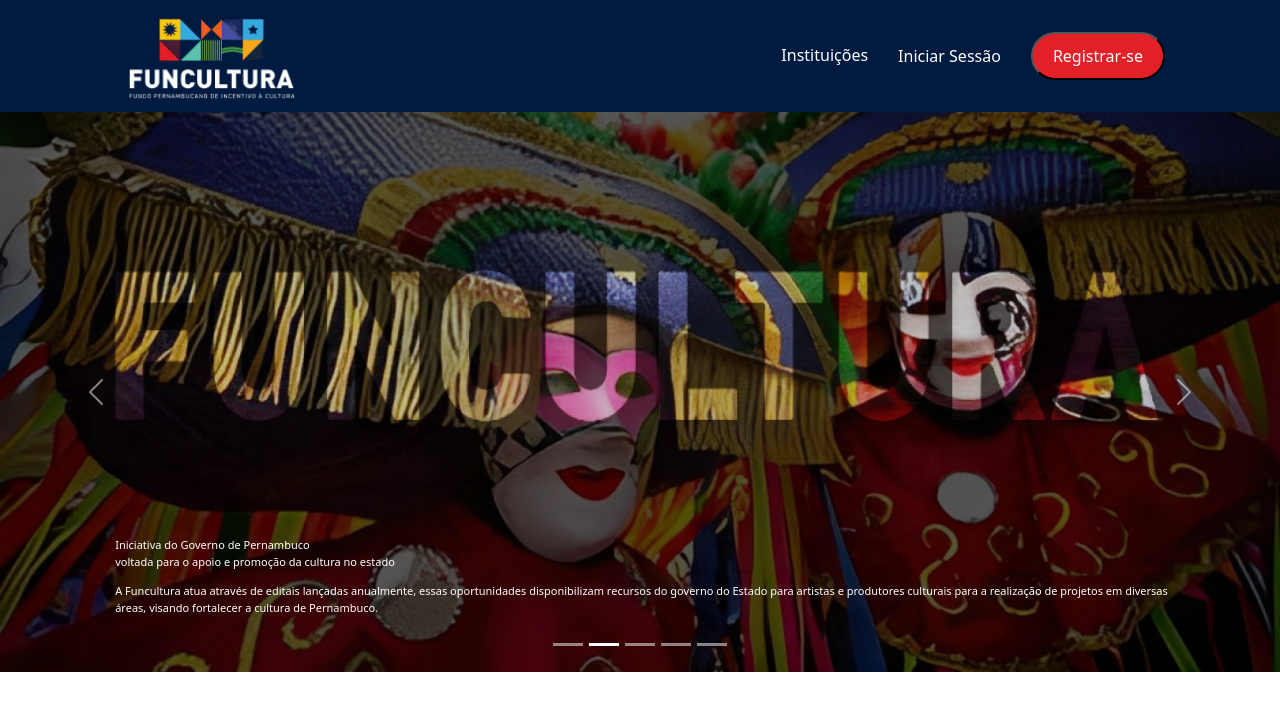
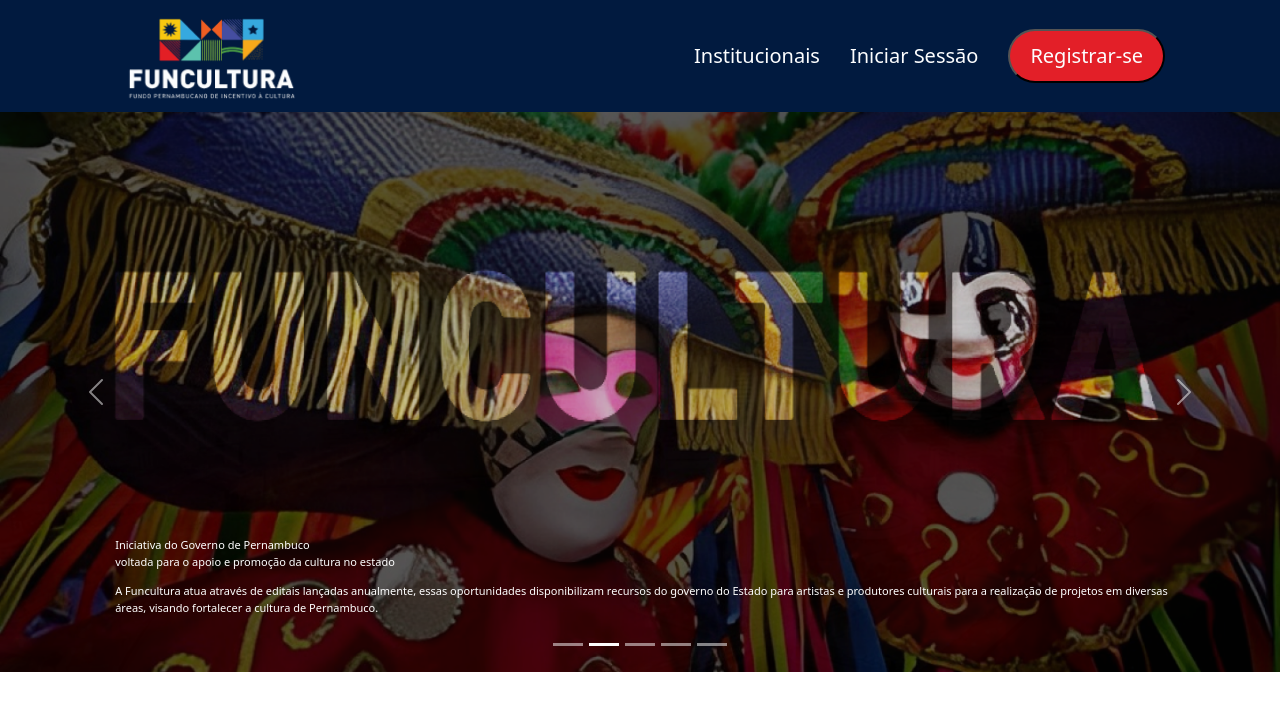
Before and after one commit to Squad11Unit/fundarpe_unit, a React (Create React App) app: page / in a window 1280 px wide. Shown: the top 710 px of the page. Built offline with nearby package versions, Linux system fonts and the light colour scheme.

Commit message:
feat: add props component and call header to pages

```diff
--- a/src/components/Header/index.js
+++ b/src/components/Header/index.js
@@ -1,30 +1,35 @@
 import { useNavigate } from "react-router";
 import { HeaderContainer, InitialOptions } from "./styled";
 import logoheader from "../../Assets/logoheader.png";
-import { BsGear } from "react-icons/bs";
 
-function Header() {
+function Header({ userName, institutions, login, buttonLogout, buttonRegister }) {
   const navigate = useNavigate();
   const ClearAll = () => {
-    window.localStorage.removeItem("User");
+    localStorage.removeItem("User");
     navigate("/");
   };
   return window.localStorage.getItem("User") ? (
     <HeaderContainer>
       <img src={logoheader} alt="Logo do Funcultura" />
       <InitialOptions>
-        <p>Instituições</p>
-        <p>Ana Silva</p>
-        <BsGear onClick={() => ClearAll()}/>
+        <a href="https://www.cultura.pe.gov.br/fundarpe/">{institutions}</a>
+        <a href="/perfil">{userName}</a>
+        {buttonLogout && (
+          <button onClick={() => ClearAll()}>{buttonLogout}</button>
+        )}
       </InitialOptions>
     </HeaderContainer>
   ) : (
     <HeaderContainer>
       <img src={logoheader} alt="Logo do Funcultura" />
       <InitialOptions>
-        <p>Instituições</p>
-        <a href="/login">Iniciar Sessão</a>
-        <button onClick={() => navigate("/cadastro")}>Registrar-se</button>
+        <a href="https://www.cultura.pe.gov.br/fundarpe/">{institutions}</a>
+        <a href="/login">{login}</a>
+        {buttonRegister && (
+          <button onClick={() => navigate("/cadastro")}>
+            {buttonRegister}
+          </button>
+        )}
       </InitialOptions>
     </HeaderContainer>
   );
--- a/src/components/Header/styled.js
+++ b/src/components/Header/styled.js
@@ -17,9 +17,7 @@
   display: flex;
   gap: 30px;
   align-items: center;
-  p {
-    margin-top: 13px;
-  }
+  font-size: 20px;
   svg {
     height: 25px;
     width: 25px;
--- a/src/pages/Account/index.js
+++ b/src/pages/Account/index.js
@@ -1,6 +1,9 @@
+import Header from "../../components/Header";
+
 const Account = () => {
   return (
     <div>
+      <Header userName="Ana Silva"/>
       <h1> Perfil Pessoal </h1>
     </div>
   );
--- a/src/pages/Home/index.js
+++ b/src/pages/Home/index.js
@@ -4,7 +4,13 @@
 const Home = () => {
   return (
     <div>
-      <Header />
+      <Header
+        userName="Ana Silva"
+        institutions="Institucionais"
+        buttonRegister="Registrar-se"
+        buttonLogout="Sair"
+        login="Iniciar Sessão"
+      />
       <CarouselHome
         title="Iniciativa do Governo de Pernambuco"
         detail="voltada para o apoio e promoção da cultura no estado"
--- a/src/pages/Login/index.js
+++ b/src/pages/Login/index.js
@@ -4,6 +4,7 @@
 import Input from "../../components/Forms/Input";
 import { ContainerLogin, ReCaptcha, Acessos } from "./styled";
 import reCaptcha from "../../Assets/Form/reCaptcha.png";
+import Header from "../../components/Header";
 
 const Login = () => {
   const [form, setForm] = useState([]);
@@ -57,6 +58,8 @@
   };
 
   return (
+    <>
+    <Header/>
     <ContainerLogin>
       <Acessos>
         <h4
@@ -110,6 +113,7 @@
         <div>Login Admin</div>
       )}
     </ContainerLogin>
+    </>
   );
 };
 
--- a/src/pages/Login/styled.js
+++ b/src/pages/Login/styled.js
@@ -51,12 +51,12 @@
     color: #d3d3d3;
   }
   form p {
-    margin-top: -1rem;
-    align-self: flex-start;
+    margin: -1rem 295px 0 0;
     text-decoration: underline;
     font-weight: 600;
     @media only screen and (max-device-width: 800px) {
-      margin-left: 4.9rem;
+      margin-left: 15rem;
+      width: 250px;
     }
   }
   form a {
--- a/src/pages/Register/index.js
+++ b/src/pages/Register/index.js
@@ -1,6 +1,9 @@
+import Header from "../../components/Header";
+
 const Register = () => {
   return (
     <div>
+      <Header/>
       <h1>Cadastro</h1>
     </div>
   );
```
